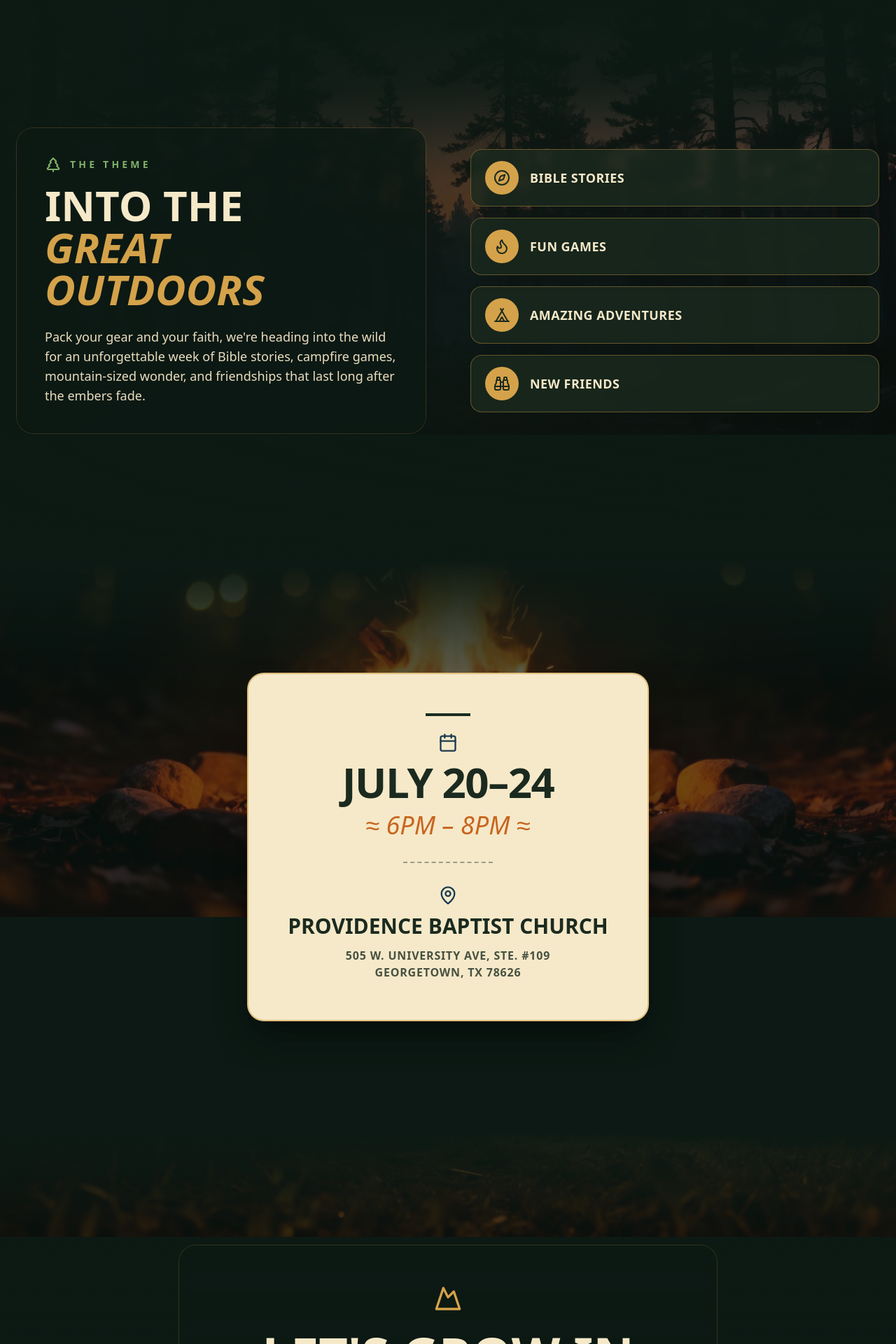
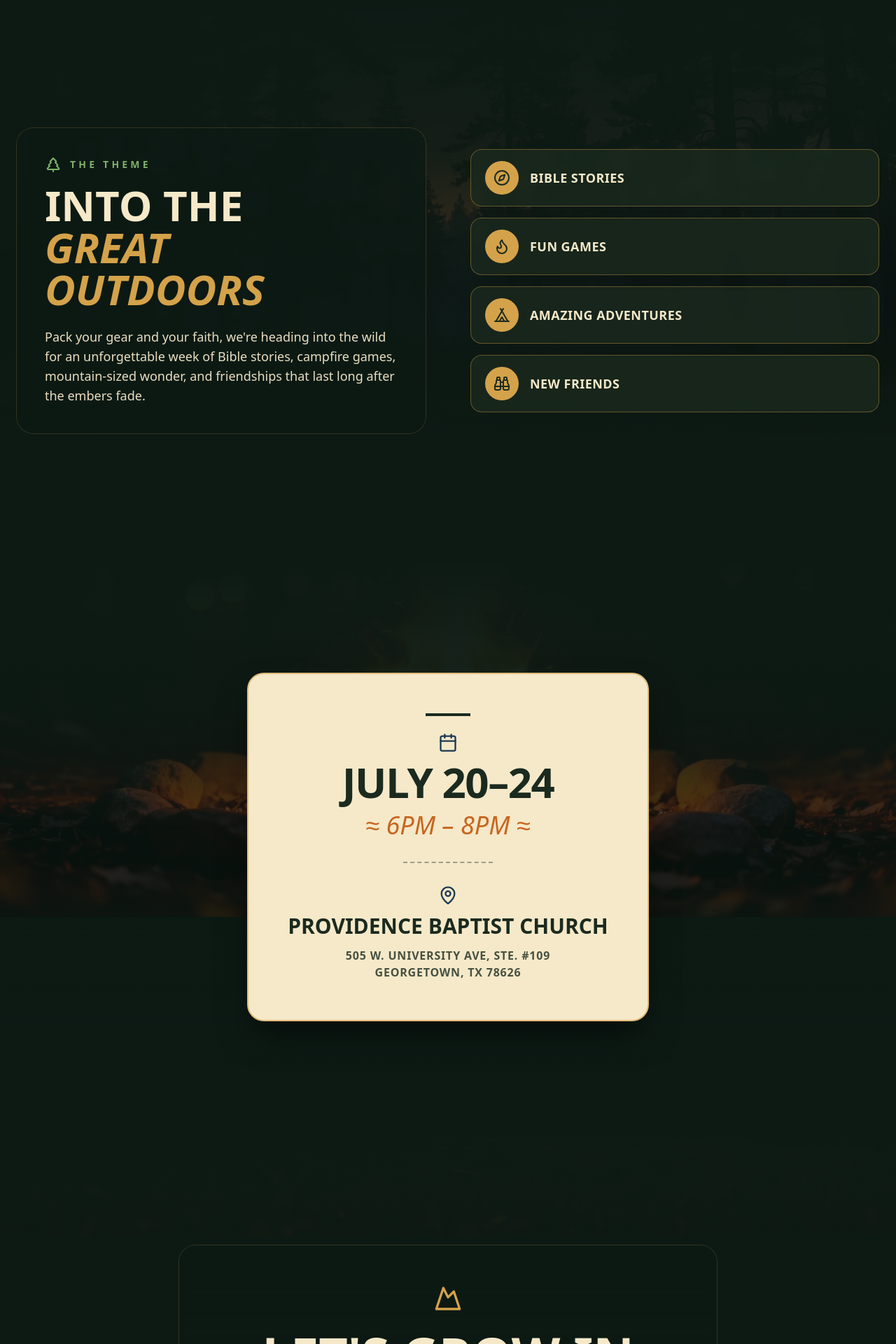
Before and after one commit to providencebaptist/providencebaptist.github.io, a React (Vite) app: page /vacation-bible-school-2026 in a window 1280 px wide. Shown: the part 880-2800 px from the top of the page at 70% size. Built offline with nearby package versions, Linux system fonts and the light colour scheme.

Commit message:
Changes
Co-authored-by: bastosmichael <1518708+bastosmichael@users.noreply.github.com>

```diff
--- a/src/pages/VacationBibleSchool.tsx
+++ b/src/pages/VacationBibleSchool.tsx
@@ -159,6 +159,8 @@ const VacationBibleSchool = () => {
             }}
           />
           <div className="absolute inset-0 z-0 bg-gradient-to-b from-[#1a2e3d]/30 via-[#0d1a14]/10 to-[#0d1a14]" />
+          {/* Long bottom fade so the hero dissolves into the next section instead of cutting */}
+          <div className="pointer-events-none absolute inset-x-0 bottom-0 z-10 h-[55vh] bg-gradient-to-b from-transparent via-[#0d1a14]/85 to-[#0d1a14]" />
           <div className="relative z-20 px-6 text-center">
             <p
               className="mb-6 inline-block rounded-full bg-[#1b2a1f]/80 px-6 py-2 font-display text-xs font-bold uppercase tracking-[0.3em] text-[#d4a24a] ring-1 ring-[#d4a24a]/50 backdrop-blur"
@@ -212,10 +214,10 @@ const VacationBibleSchool = () => {
               transform: `translate3d(0, ${(scrollY - 600) * 0.3}px, 0)`,
             }}
           />
-          {/* Top fade, kills the bright sunset band where this section meets the hero */}
-          <div className="pointer-events-none absolute inset-x-0 top-0 z-0 h-64 bg-gradient-to-b from-[#0d1a14] via-[#0d1a14]/80 to-transparent" />
-          {/* Bottom fade, smooths transition into the next dark section */}
-          <div className="pointer-events-none absolute inset-x-0 bottom-0 z-0 h-48 bg-gradient-to-t from-[#0d1a14] to-transparent" />
+          {/* Long top fade — overlaps the hero's bottom fade so the seam disappears */}
+          <div className="pointer-events-none absolute inset-x-0 top-0 z-10 h-[55vh] bg-gradient-to-b from-[#0d1a14] via-[#0d1a14]/85 to-transparent" />
+          {/* Long bottom fade into the next dark section */}
+          <div className="pointer-events-none absolute inset-x-0 bottom-0 z-10 h-[55vh] bg-gradient-to-t from-[#0d1a14] via-[#0d1a14]/85 to-transparent" />
           <div className="absolute inset-0 z-0 bg-gradient-to-r from-[#0d1a14]/95 via-[#0d1a14]/75 to-[#0d1a14]/50" />
           <div className="container relative z-20 mx-auto grid grid-cols-1 gap-10 px-6 py-28 sm:gap-12 sm:py-32 md:py-40 lg:grid-cols-2 lg:items-center lg:gap-16">
             <div className="rounded-3xl bg-[#0d1a14]/70 p-6 backdrop-blur-sm ring-1 ring-[#d4a24a]/20 sm:p-8 md:p-10">
@@ -255,8 +257,8 @@ const VacationBibleSchool = () => {
               transform: `translate3d(0, ${(scrollY - 1400) * 0.25}px, 0) scale(1.1)`,
             }}
           />
-          <div className="pointer-events-none absolute inset-x-0 top-0 z-0 h-48 bg-gradient-to-b from-[#0d1a14] to-transparent" />
-          <div className="pointer-events-none absolute inset-x-0 bottom-0 z-0 h-48 bg-gradient-to-t from-[#0d1a14] to-transparent" />
+          <div className="pointer-events-none absolute inset-x-0 top-0 z-10 h-[55vh] bg-gradient-to-b from-[#0d1a14] via-[#0d1a14]/85 to-transparent" />
+          <div className="pointer-events-none absolute inset-x-0 bottom-0 z-10 h-[55vh] bg-gradient-to-t from-[#0d1a14] via-[#0d1a14]/85 to-transparent" />
           <div className="absolute inset-0 z-0 bg-[#0d1a14]/60" />
           <div className="relative z-20 mx-4 max-w-2xl rounded-3xl border-2 border-[#d4a24a]/60 bg-[#f5e9c9] p-6 shadow-2xl shadow-black/60 sm:mx-6 sm:p-10 md:p-14">
             <div className="mb-6 flex justify-center">
@@ -303,8 +305,9 @@ const VacationBibleSchool = () => {
               transform: `translate3d(0, ${(scrollY - 2200) * 0.3}px, 0)`,
             }}
           />
-          <div className="pointer-events-none absolute inset-x-0 top-0 z-0 h-48 bg-gradient-to-b from-[#0d1a14] to-transparent" />
-          <div className="absolute inset-0 z-0 bg-gradient-to-b from-[#0d1a14]/60 via-[#0d1a14]/30 to-[#0d1a14]" />
+          <div className="pointer-events-none absolute inset-x-0 top-0 z-10 h-[55vh] bg-gradient-to-b from-[#0d1a14] via-[#0d1a14]/85 to-transparent" />
+          <div className="pointer-events-none absolute inset-x-0 bottom-0 z-10 h-[55vh] bg-gradient-to-t from-[#0d1a14] via-[#0d1a14]/85 to-transparent" />
+          <div className="absolute inset-0 z-0 bg-gradient-to-b from-[#0d1a14]/55 via-[#0d1a14]/25 to-[#0d1a14]/55" />
           <div className="container relative z-20 mx-auto px-6 py-28 text-center sm:py-32 md:py-40">
             <div className="mx-auto max-w-3xl rounded-3xl bg-[#0d1a14]/70 p-6 backdrop-blur-sm ring-1 ring-[#d4a24a]/20 sm:p-10 md:p-14">
               <Mountain className="mx-auto mb-6 h-10 w-10 text-[#d4a24a]" />
@@ -335,6 +338,7 @@ const VacationBibleSchool = () => {
             }}
           />
           <div className="absolute inset-0 z-0 bg-[#0d1a14]/90" />
+          <div className="pointer-events-none absolute inset-x-0 top-0 z-10 h-[55vh] bg-gradient-to-b from-[#0d1a14] via-[#0d1a14]/90 to-transparent" />
           <div className="container relative z-20 mx-auto px-6">
             <div className="mx-auto max-w-2xl">
               <div className="mb-8 rounded-3xl bg-[#0d1a14]/70 px-6 py-6 text-center backdrop-blur-sm ring-1 ring-[#d4a24a]/20">
```
